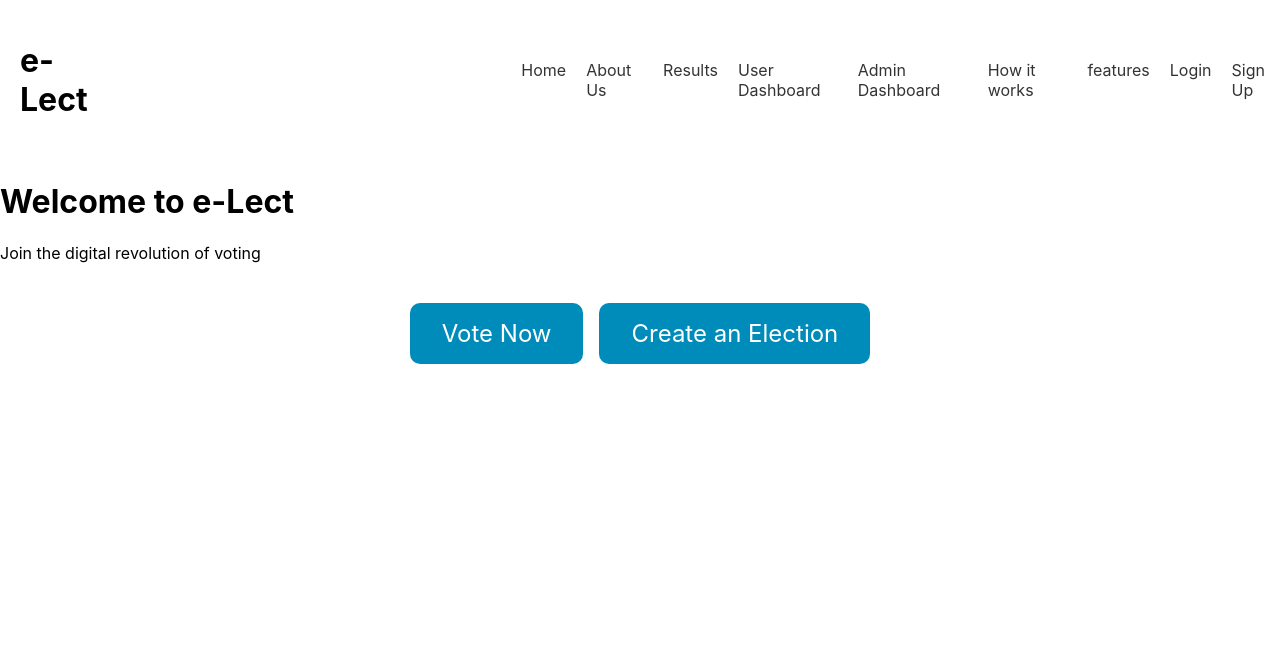
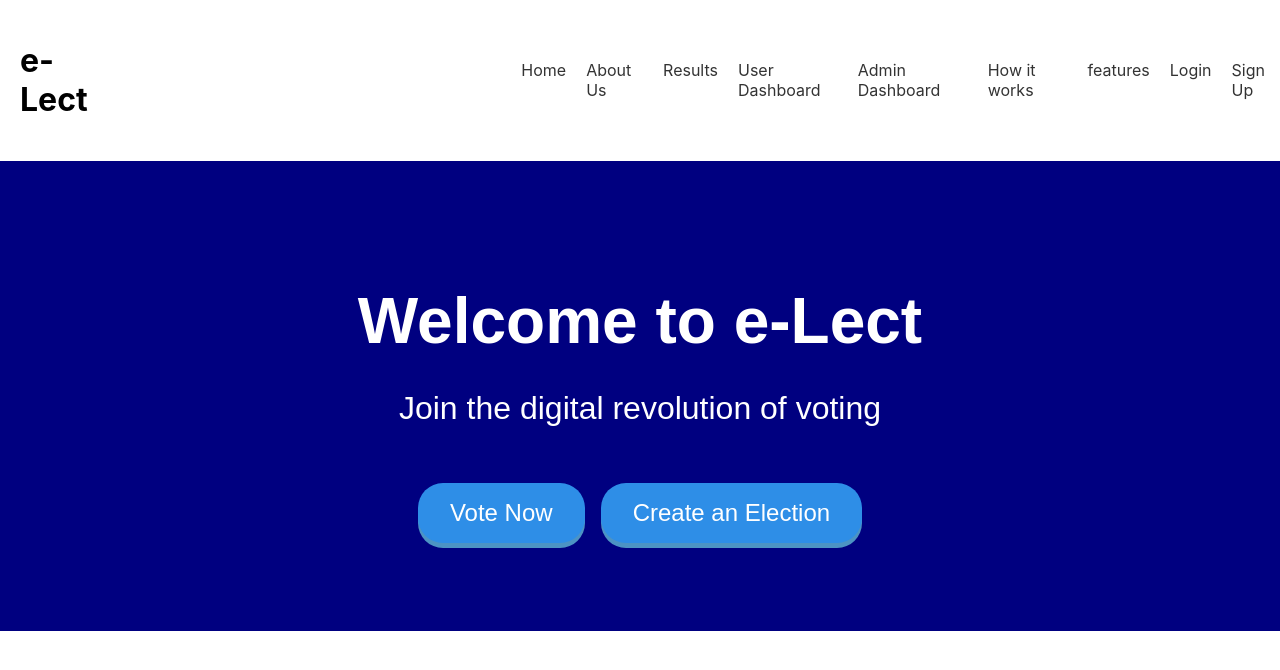
Before and after one commit to KarkiAnmol/Blockchain-eVoting, a React (Create React App) app in the folder frontend/: page / in a window 1280 px wide. Shown: the top 670 px of the page. Built offline with nearby package versions, Linux system fonts and the light colour scheme.

Commit message:
updated Landing page's css

```diff
--- a/frontend/public/index.html
+++ b/frontend/public/index.html
@@ -24,7 +24,7 @@
       work correctly both with client-side routing and a non-root public URL.
       Learn how to configure a non-root public URL by running `npm run build`.
     -->
-    <title>React App</title>
+    <title>E-lect</title>
   </head>
   <body>
     <noscript>You need to enable JavaScript to run this app.</noscript>
--- a/frontend/src/components/Landing.css
+++ b/frontend/src/components/Landing.css
@@ -1,3 +1,20 @@
+.landingPage {
+  background-color: navy;
+  color: white;
+  font-family: "Muli", sans-serif;
+  text-align: center;
+  padding: 5rem 0;
+}
+.landingPage h1 {
+  font-size: 4rem;
+  margin-bottom: 2rem;
+}
+
+.landingPage p {
+  font-size: 2rem;
+  margin-bottom: 3rem;
+}
+
 .landing-page-buttons {
   display: flex;
   justify-content: center;
@@ -5,7 +22,7 @@
 }
 
 .landing-page-button {
-  background-color: #008cba;
+  background-color: #2e8ee7;
   border: none;
   color: white;
   padding: 1rem 2rem;
@@ -14,10 +31,12 @@
   display: inline-block;
   font-size: 1.5rem;
   margin: 0.5rem;
-  border-radius: 10px;
+  border-radius: 25px;
   cursor: pointer;
+  box-shadow: 0px 5px 0px 0px #4c93c4;
 }
 
 .landing-page-button:hover {
-  background-color: #005b8e;
+  background-color: #4c93c4;
+  box-shadow: 0px 3px 0px 0px #3d7593;
 }
```
